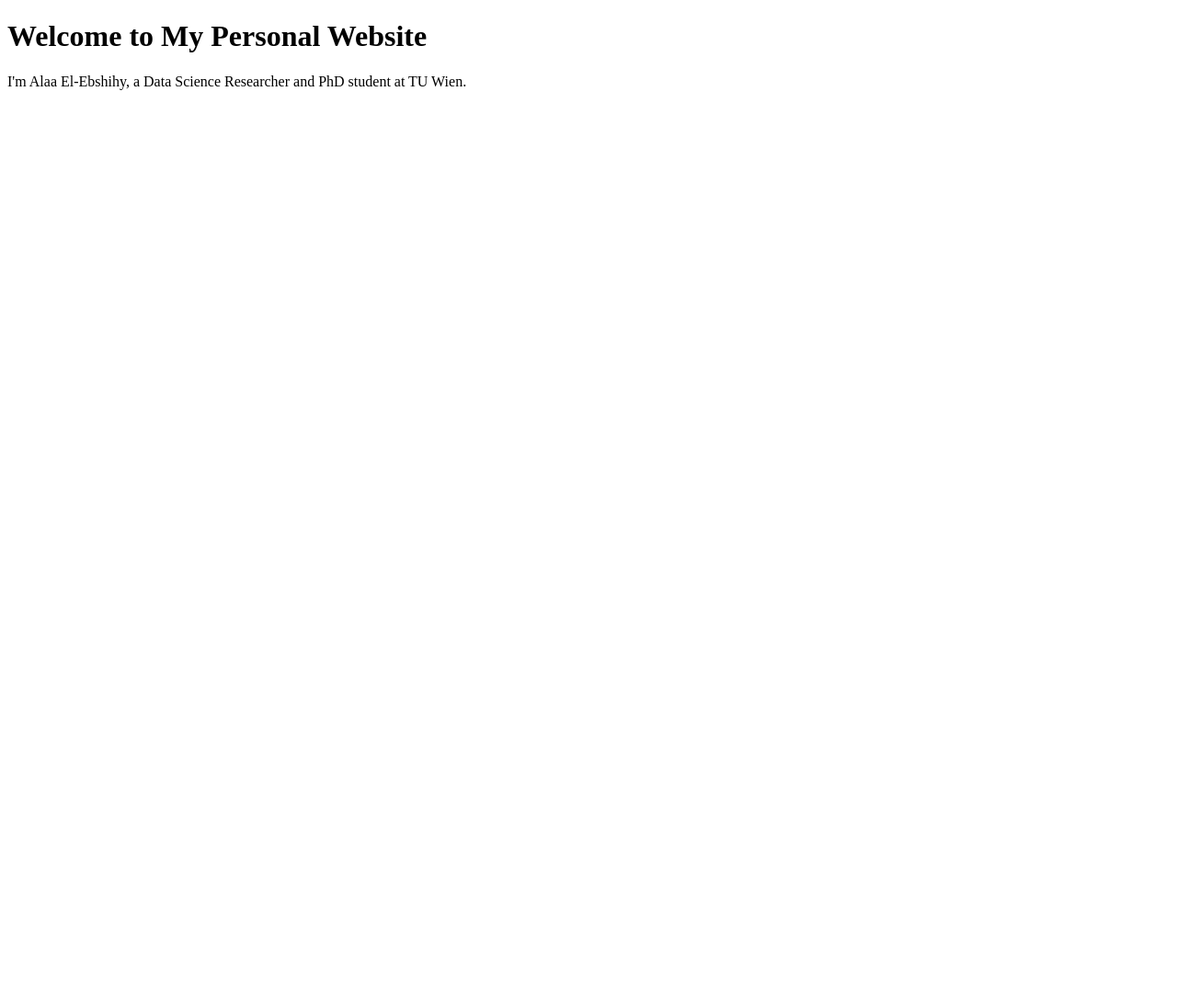
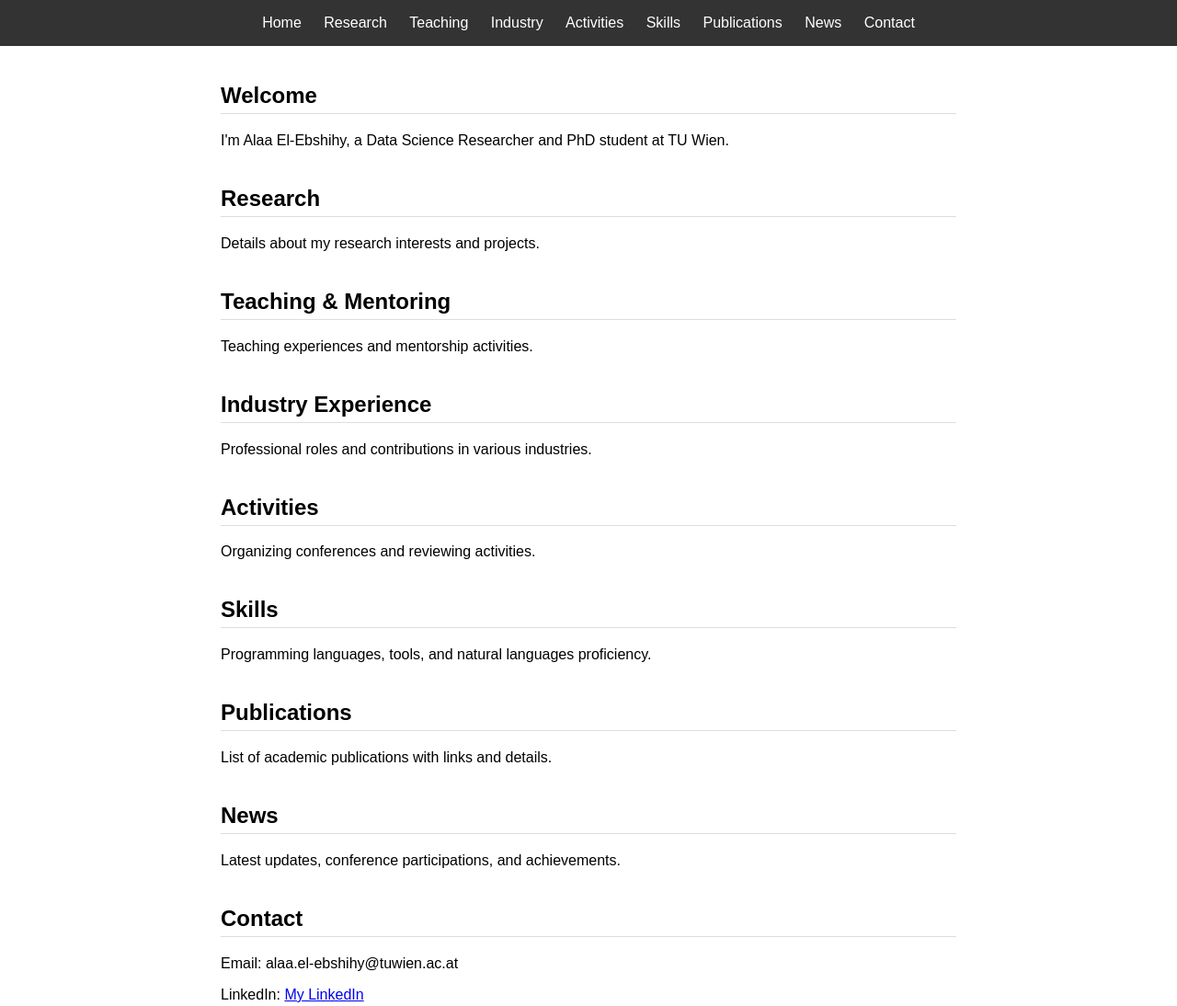
Before and after one commit to Alaa-Ebshihy/alaa-ebshihy.github.io, a plain HTML site: page index.html in a window 1280 px wide. Shown: the whole page at 92% size. Before the commit the page ends 800 px from the top, so only its background shows below. Drawn offline with Linux system fonts and the light colour scheme.

Commit message:
Initial HTML website

```diff
--- a/index.html
+++ b/index.html
@@ -1,10 +1,78 @@
 <!DOCTYPE html>
-<html>
+<html lang="en">
 <head>
+    <meta charset="UTF-8">
+    <meta name="viewport" content="width=device-width, initial-scale=1.0">
     <title>Alaa El-Ebshihy - Personal Website</title>
+    <style>
+        body { font-family: Arial, sans-serif; margin: 0; padding: 0; }
+        nav { background: #333; color: #fff; padding: 1rem; text-align: center; }
+        nav a { color: white; margin: 0 10px; text-decoration: none; }
+        nav a:hover { text-decoration: underline; }
+        .container { max-width: 800px; margin: auto; padding: 20px; }
+        h1, h2 { border-bottom: 1px solid #ddd; padding-bottom: 5px; }
+        section { margin-bottom: 40px; }
+    </style>
 </head>
 <body>
-    <h1>Welcome to My Personal Website</h1>
-    <p>I'm Alaa El-Ebshihy, a Data Science Researcher and PhD student at TU Wien.</p>
+    <nav>
+        <a href="#home">Home</a>
+        <a href="#research">Research</a>
+        <a href="#teaching">Teaching</a>
+        <a href="#industry">Industry</a>
+        <a href="#activities">Activities</a>
+        <a href="#skills">Skills</a>
+        <a href="#publications">Publications</a>
+        <a href="#news">News</a>
+        <a href="#contact">Contact</a>
+    </nav>
+
+    <div class="container">
+        <section id="home">
+            <h1>Welcome</h1>
+            <p>I'm Alaa El-Ebshihy, a Data Science Researcher and PhD student at TU Wien.</p>
+        </section>
+
+        <section id="research">
+            <h2>Research</h2>
+            <p>Details about my research interests and projects.</p>
+        </section>
+
+        <section id="teaching">
+            <h2>Teaching & Mentoring</h2>
+            <p>Teaching experiences and mentorship activities.</p>
+        </section>
+
+        <section id="industry">
+            <h2>Industry Experience</h2>
+            <p>Professional roles and contributions in various industries.</p>
+        </section>
+
+        <section id="activities">
+            <h2>Activities</h2>
+            <p>Organizing conferences and reviewing activities.</p>
+        </section>
+
+        <section id="skills">
+            <h2>Skills</h2>
+            <p>Programming languages, tools, and natural languages proficiency.</p>
+        </section>
+
+        <section id="publications">
+            <h2>Publications</h2>
+            <p>List of academic publications with links and details.</p>
+        </section>
+
+        <section id="news">
+            <h2>News</h2>
+            <p>Latest updates, conference participations, and achievements.</p>
+        </section>
+
+        <section id="contact">
+            <h2>Contact</h2>
+            <p>Email: alaa.el-ebshihy@tuwien.ac.at</p>
+            <p>LinkedIn: <a href="https://www.linkedin.com/in/alaa-el-ebshihy" target="_blank">My LinkedIn</a></p>
+        </section>
+    </div>
 </body>
 </html>
```
